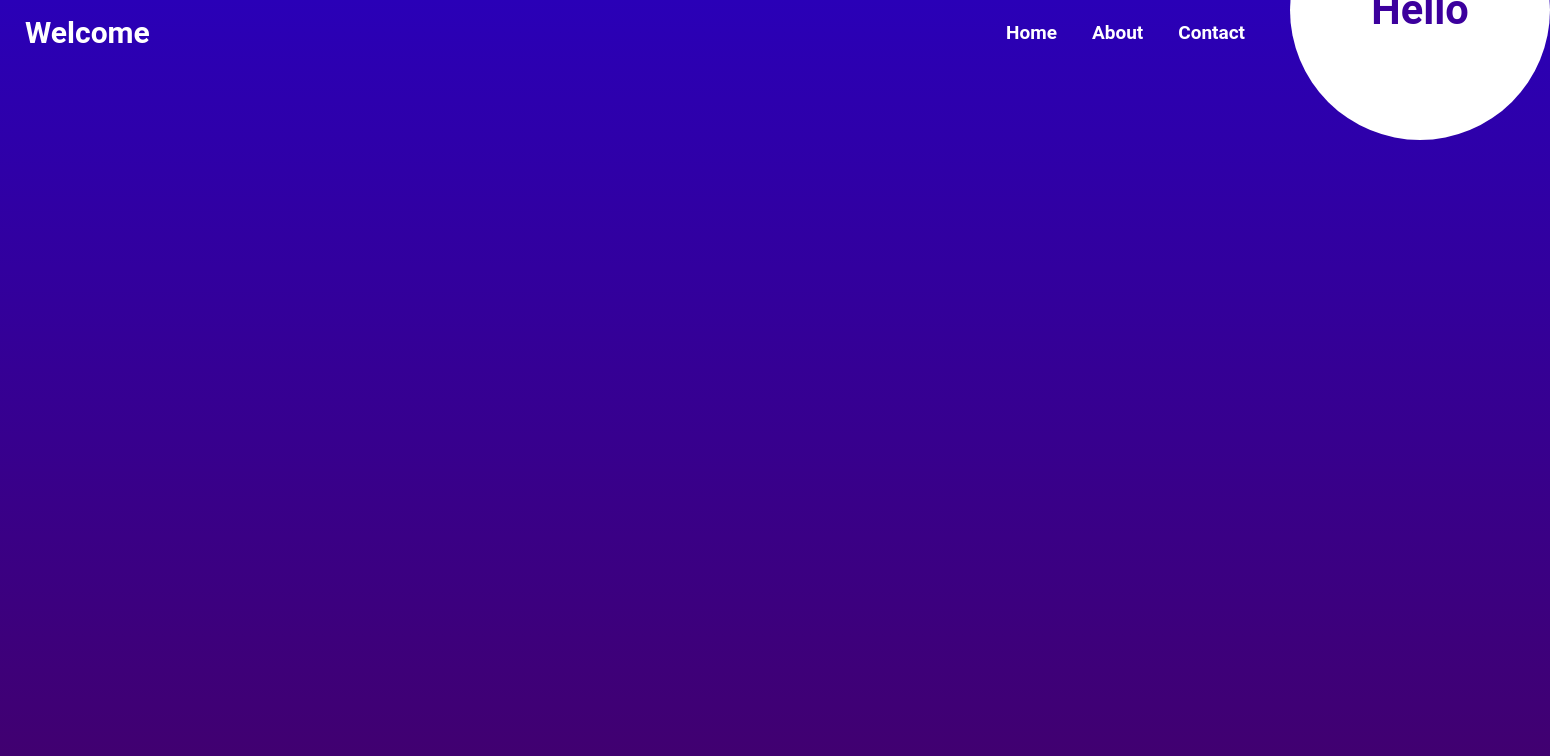
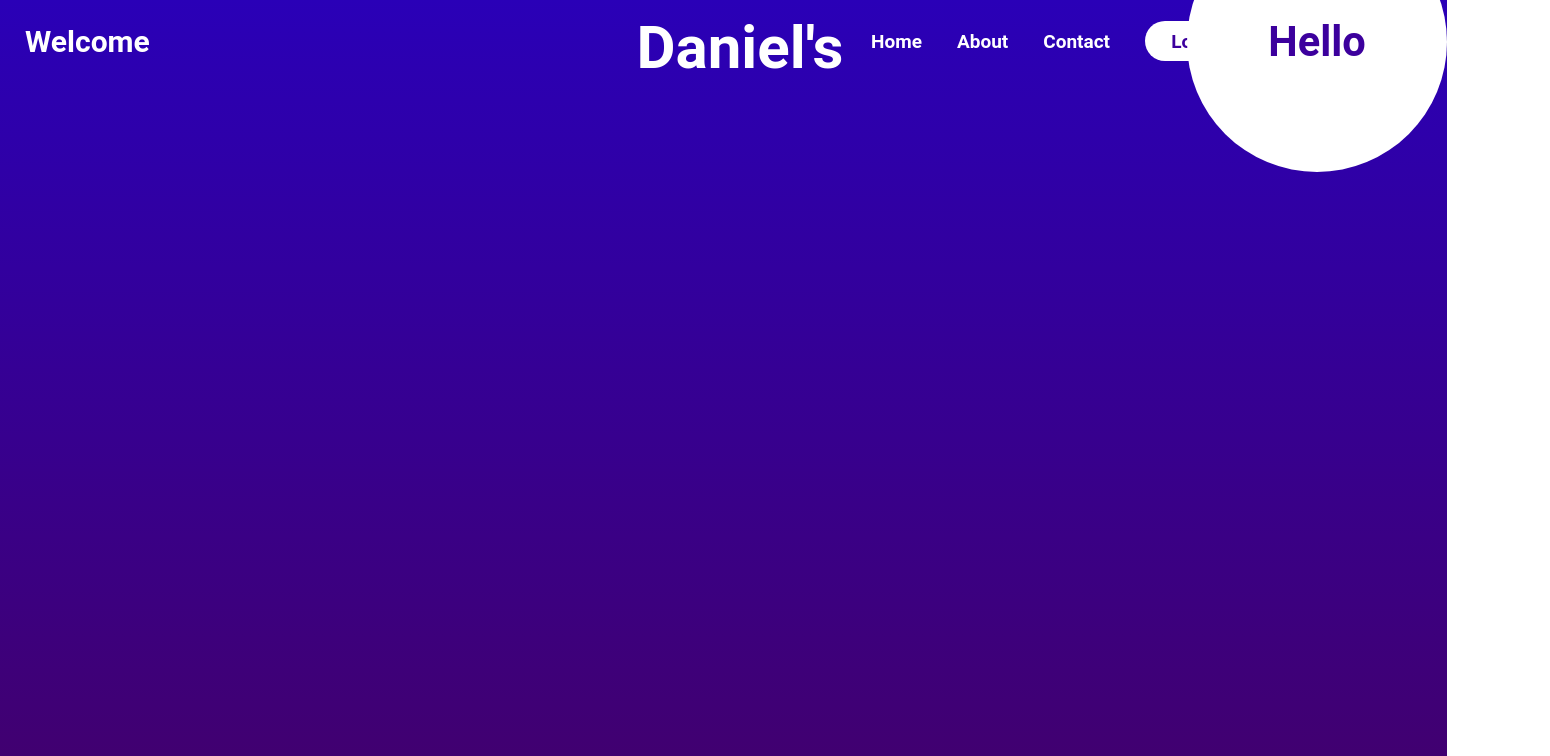
Before and after one commit to DanielGar12/reactfirst, a React (Vite) app: page /home in a window 1280 px wide. Shown: the top 756 px of the page, 1550 px wide, since content can reach past the window. Built offline with nearby package versions, Linux system fonts and the light colour scheme.

Commit message:
Added login button and main title

```diff
--- a/src/components/Assets/Home/Home.css
+++ b/src/components/Assets/Home/Home.css
@@ -28,13 +28,32 @@
 .navElements li {
     font-size: 19px;
     font-weight: 700;
+    display: flex;
+    align-items: center;
+}
+
+.loginbutton {
+    display: flex;
+    align-items: center;
+    justify-content: center;
+    font-size: 19px;
+    font-weight: 700;
+    width: 100px;
+    height: 40px;
+    background-color: #fff;
+    color:#3c009d;
+    border-radius: 20px;
+    cursor: pointer;
+
 }
 
 .content {
     display: flex;
     justify-content: center;
     align-items: center;
-    height: 100vh;
+    height: 80vh;
+    margin-top: 100px;
+
 }
 
 .rotating {
@@ -53,12 +72,27 @@
 
 .rotating h1 {
     cursor: pointer;
+
+}
+
+.title {
+    color: #fff;
+
+    animation-name: title;
+    animation-duration: 3s;
+    animation-iteration-count: 1;
+    animation-fill-mode: forwards;
+
 }
 
 @keyframes spin {
 
+    10% {
+
+        transform: rotate(360deg);
+    }
+
     100% {
-        transform: rotate(360deg);
         border-radius: 100%;
         color: #3c009d;
         scale: 1.3;
@@ -67,3 +101,16 @@
     }
 
 }
+
+@keyframes title {
+    0% {
+        font-size: 0px;
+    }
+    30% {
+        font-size: 0px;
+    }
+    100% {
+        transform: translateY(-450px);
+        font-size: 30px;
+    }
+}
--- a/src/components/Assets/Home/Home.jsx
+++ b/src/components/Assets/Home/Home.jsx
@@ -1,9 +1,13 @@
 import React, {useState} from 'react'
 import './Home.css'
-
+import { useNavigate } from 'react-router-dom'
 
 const Home = () => {
   const [action, setAction] = useState("Hello")
+  navigation = useNavigate();
+  const loginButton = () => {
+    navigation('/')
+  }
   return (
     <div>
     <div className="navbar">
@@ -13,13 +17,17 @@ const Home = () => {
                 <li>Home</li>
                 <li>About</li>
                 <li>Contact</li>
+                <div className="loginbutton" onClick={()=> {loginButton()}}>Login</div>
             </ul>
         </div>
     </div>
+
     <div className='content'>
+
     <div className="rotating">
-      <h1 onClick={() => {action==="Hello"?setAction("Hi"): setAction("Hello")}}>{action}</h1>
+      <h1 onClick={() => {action==="Hello"?setAction("Hola"): setAction("Hello")}}>{action}</h1>
     </div>
+    <div className="title"><h1>Daniel's</h1></div>
     </div>
 
     </div>
```
